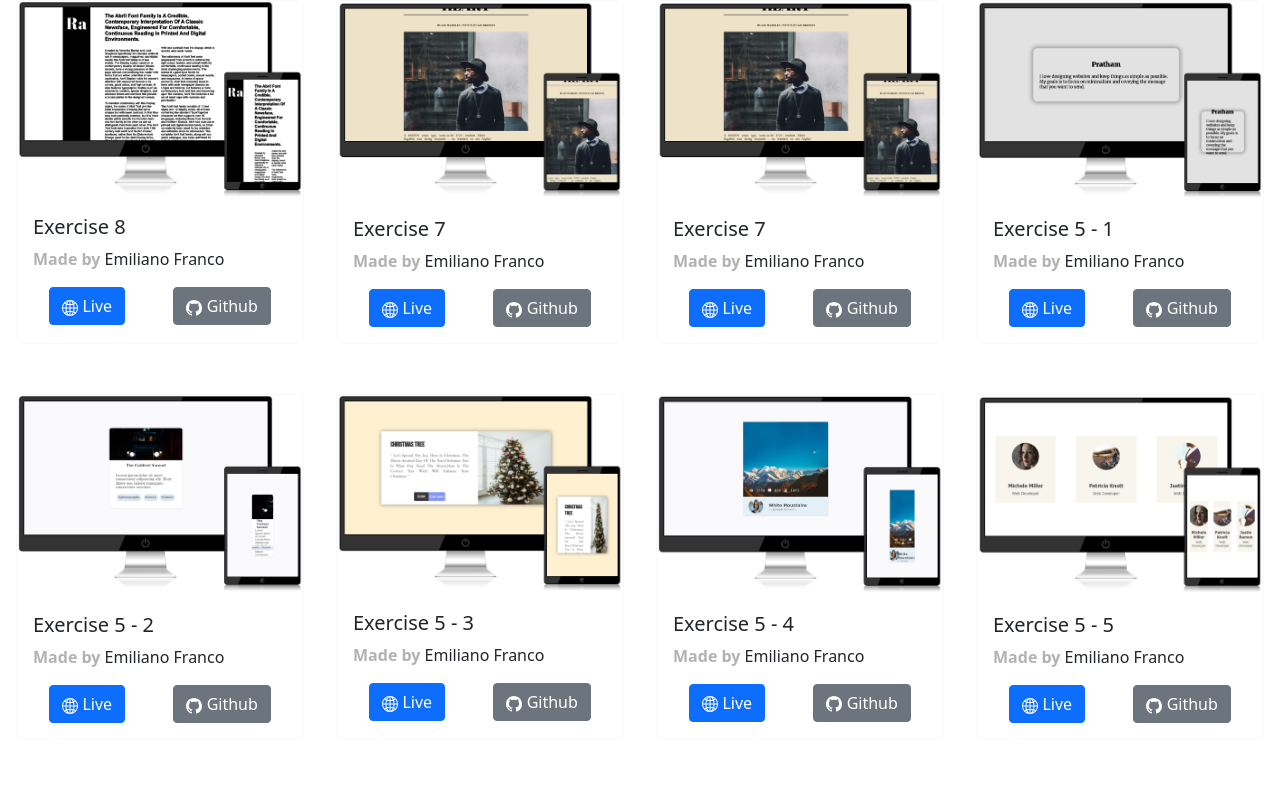
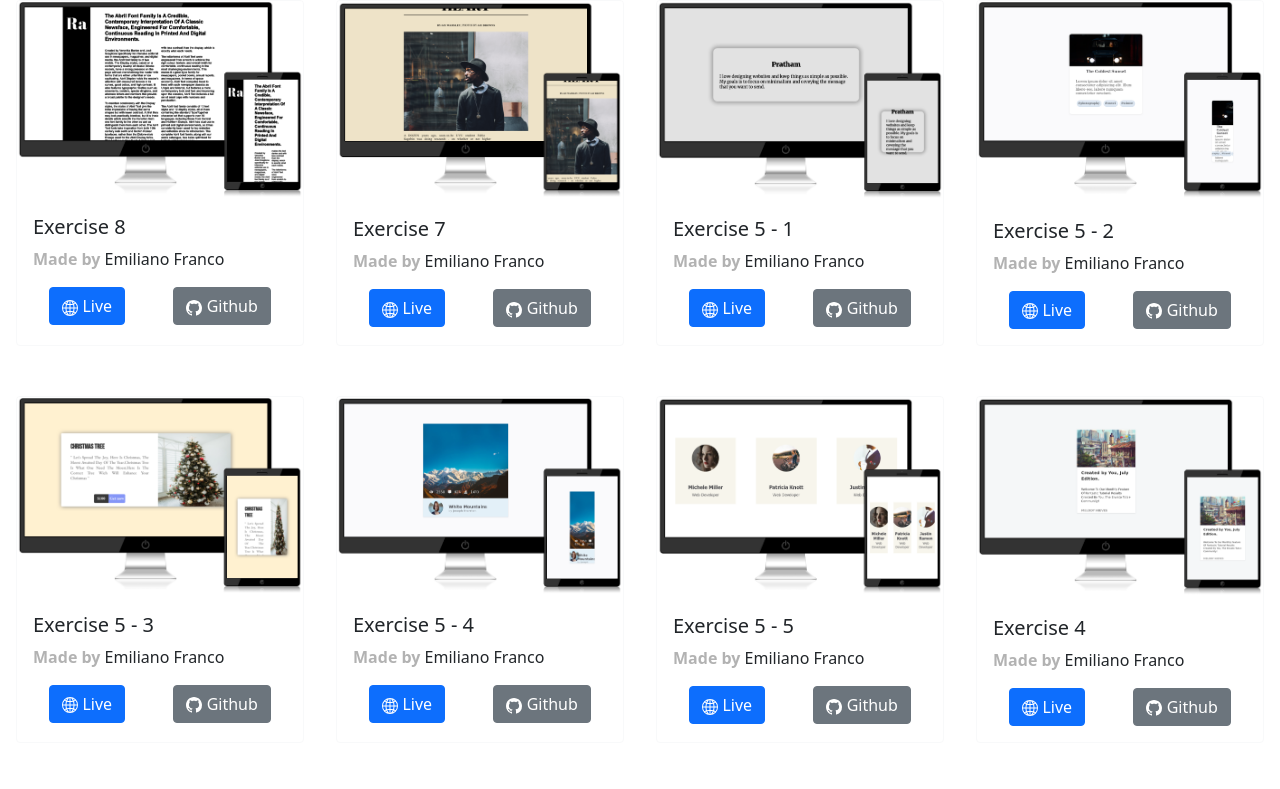
Before and after one commit to monsterkosh/intive-portfolio, a React (Create React App) app: page / in a window 1280 px wide. Shown: the part 1710-2499 px from the top of the page. Built offline with nearby package versions, Linux system fonts and the light colour scheme.

Commit message:
remove duplicate

```diff
--- a/src/data/projectsData.js
+++ b/src/data/projectsData.js
@@ -94,14 +94,6 @@ const data = [
     developer: 'Emiliano Franco',
   },
   {
-    title: 'Exercise 7',
-    url: 'https://exerc-7.netlify.app/',
-    github:
-      'https://github.com/monsterkosh/training/tree/master/HTML%20%26%20CSS/Ejercicio%207',
-    image: exerc7,
-    developer: 'Emiliano Franco',
-  },
-  {
     title: 'Exercise 5 - 1',
     url: 'https://exerc-5-1.netlify.app/',
     github:
```
